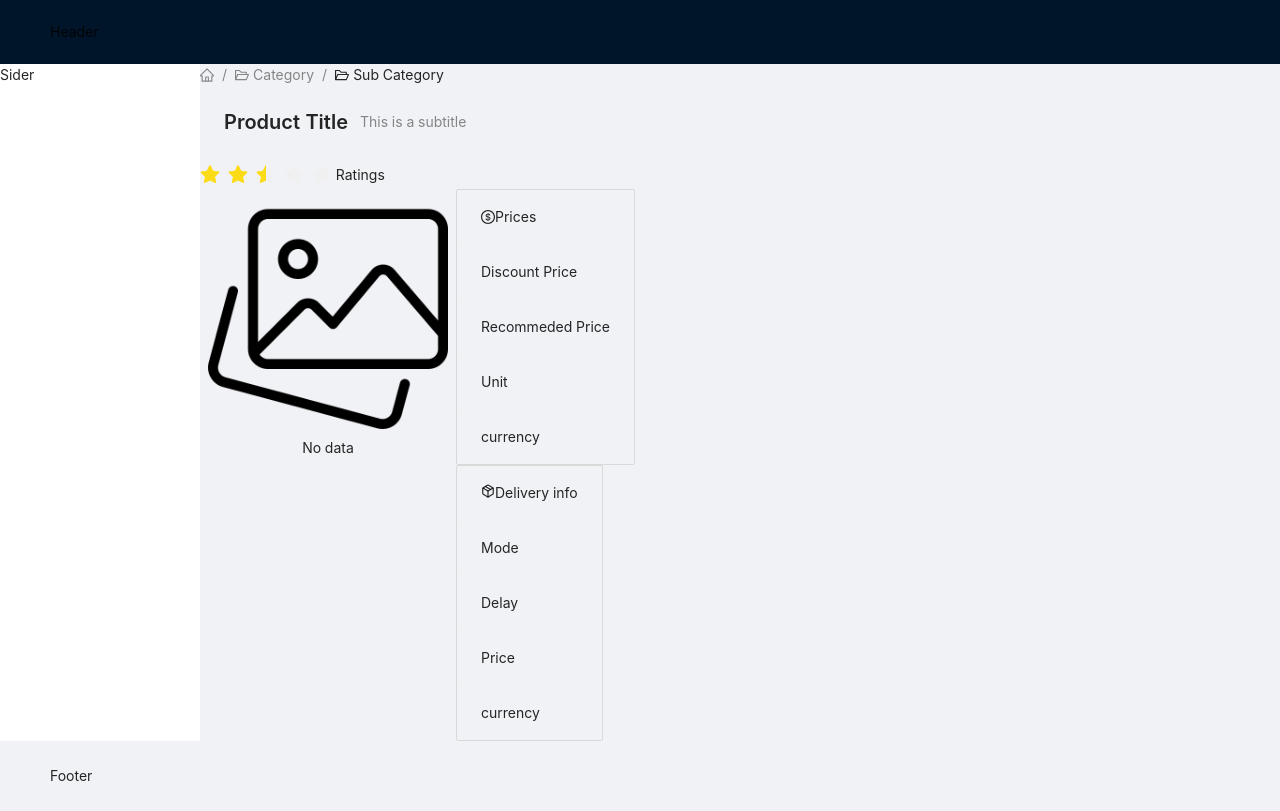
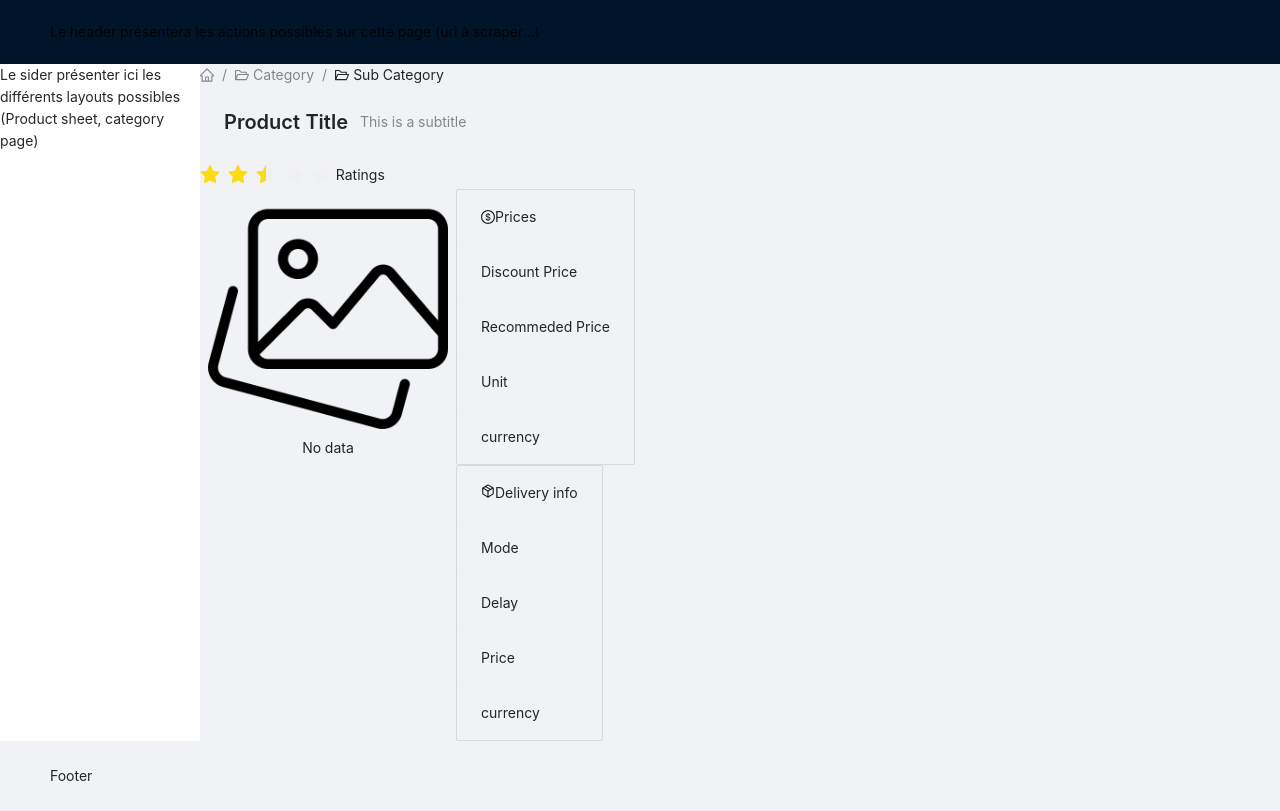
Before and after one commit to Humans-and-Tech/nocode_scraping, a React (Create React App) app: page / in a window 1280 px wide. Built offline with nearby package versions, Linux system fonts and the light colour scheme.

Commit message:
refactor: renaming

```diff
--- a/src/index.tsx
+++ b/src/index.tsx
@@ -1,6 +1,6 @@
 import React, { StrictMode } from "react";
 import { createRoot } from "react-dom/client";
-import ProductPage from "./views/ProductPage/ProductPage";
+import ProductSheetElements from "./views/ProductPage/ProductSheet";
 
 const rootElement = document.getElementById("root");
 // to prevent TS compilation error
@@ -13,6 +13,6 @@ const root = createRoot(rootElement);
  */
 root.render(
   <StrictMode>
-    <ProductPage />
+    <ProductSheetElements />
   </StrictMode>
 );
--- a/src/views/ProductPage/ProductPage.tsx
+++ b/src/views/ProductPage/ProductSheet.tsx
@@ -19,12 +19,18 @@ import "../../style.css";
 
 const { Header, Footer, Sider, Content } = Layout;
 
-const ProductPage: React.FC = () => {
+const ProductSheetElements: React.FC = () => {
   return (
     <Layout>
-      <Header>Header</Header>
+      <Header>
+        Le header présentera les actions possibles sur cette page (url à
+        scraper...)
+      </Header>
       <Layout>
-        <Sider theme="light">Sider</Sider>
+        <Sider theme="light">
+          Le sider présenter ici les différents layouts possibles (Product
+          sheet, category page)
+        </Sider>
         <Content>
           <Row>
             <Col>
@@ -113,4 +119,4 @@ const ProductPage: React.FC = () => {
   );
 };
 
-export default ProductPage;
+export default ProductSheetElements;
```
Also changed, not shown: 1 other file (tests, documents, lock files or other folders).
